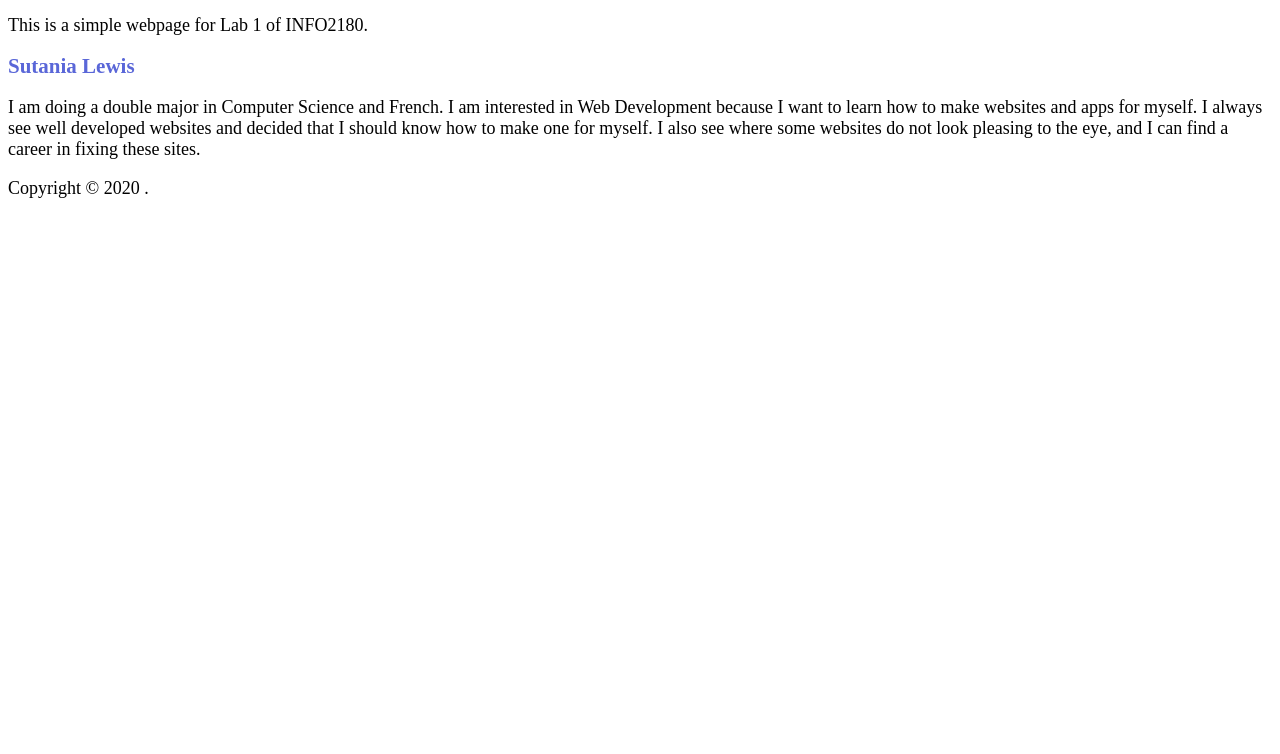
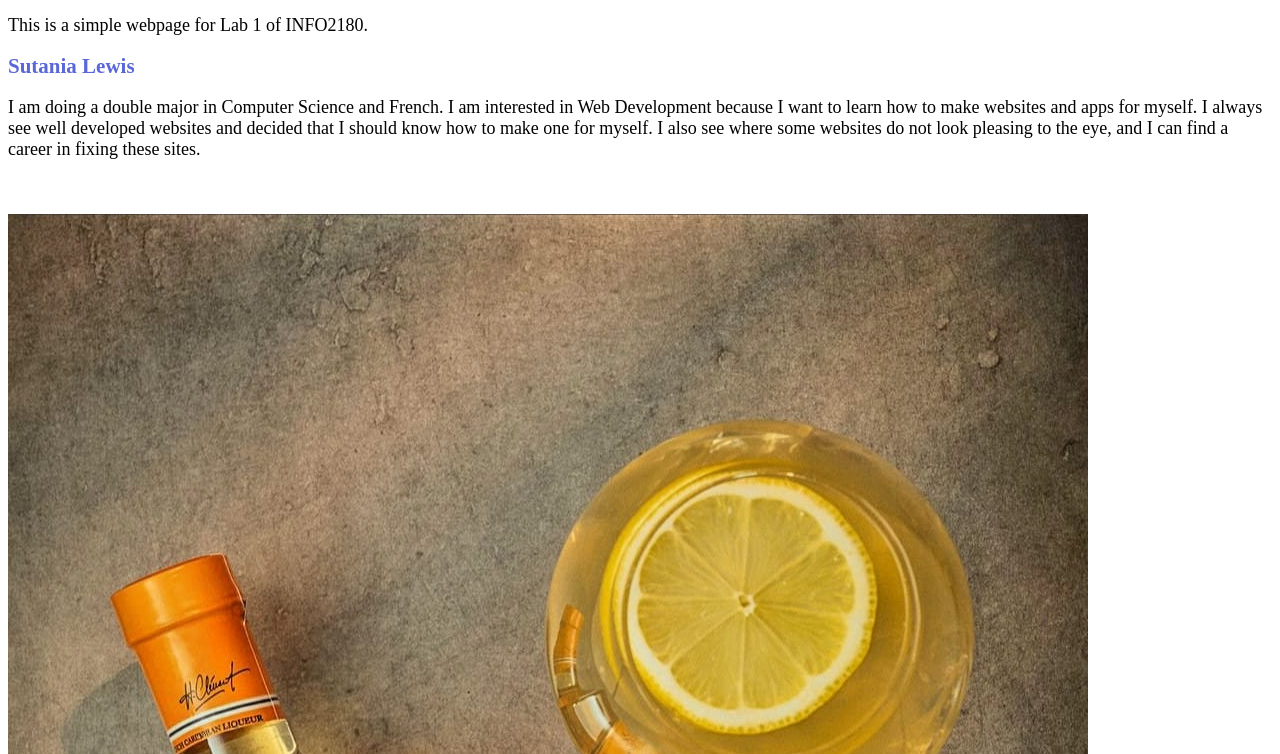
Before and after one commit to Sila678/info2180-lab1, a plain HTML site: page index.html in a window 1280 px wide. Shown: the part 46-800 px from the top of the page. Drawn offline with Linux system fonts and the light colour scheme.

Commit message:
HTML with Image

```diff
--- a/index.html
+++ b/index.html
@@ -15,6 +15,9 @@
     <main>
         <h2>Sutania Lewis</h2>
         <p>I am doing a double major in Computer Science and French.  I am interested in Web Development because I want to learn how to make websites and apps for myself.  I always see well developed websites and decided that I should know how to make one for myself.  I also see where some websites do not look pleasing to the eye, and I can find a career in fixing these sites.</p>
+        <br>
+        <br>
+        <img src="Le_Rhum_Shrubb.jpg" alt="French Caribbean Rum">
     </main>
     <footer>
         <p>Copyright &copy; 2020 <Sutania Lewis>.</p>
```
